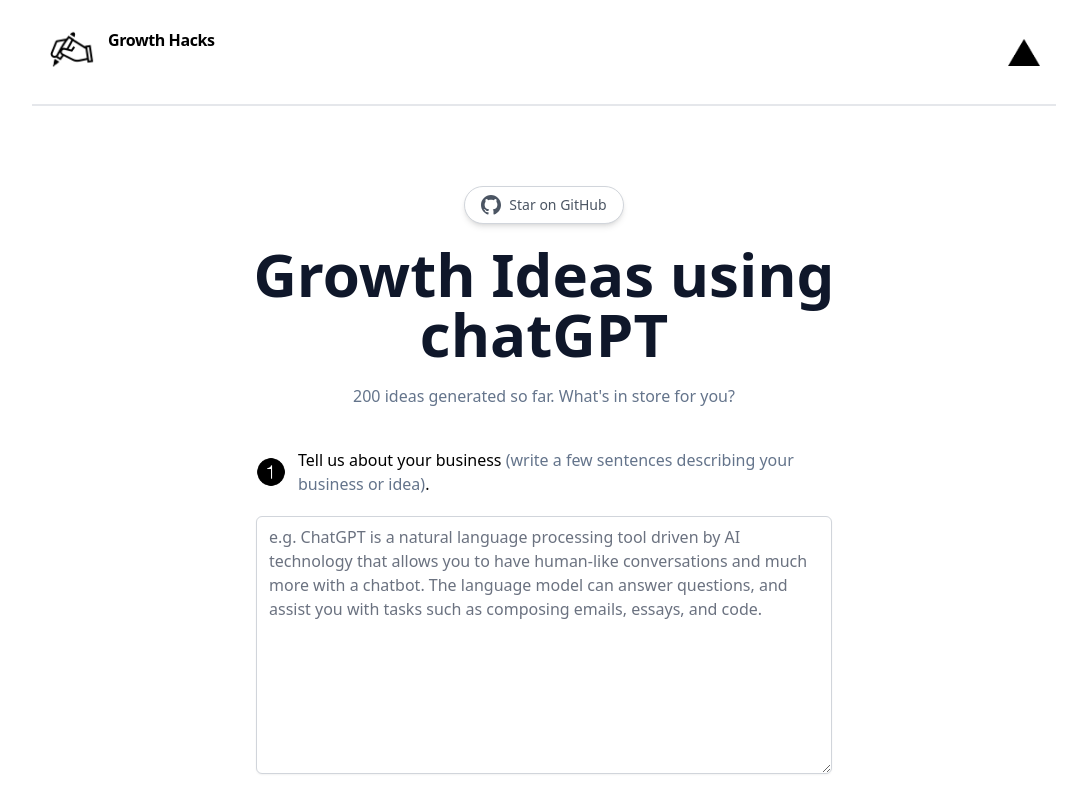
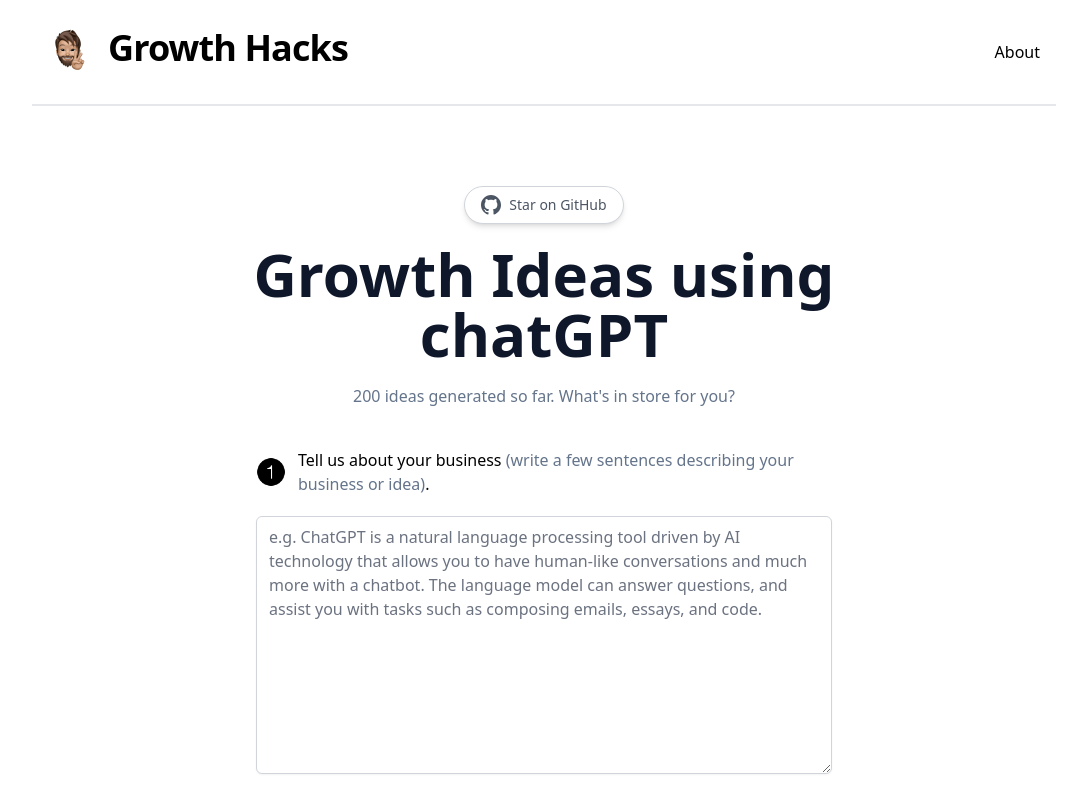
Before and after one commit to amankalra172/growth-ai-main, a Next.js app: page / in a window 1280 px wide. Shown: the top 799 px of the page, without its empty margins (96-1183 px from the left). Built offline with nearby package versions, Linux system fonts and the light colour scheme.

Commit message:
Editted header

```diff
--- a/components/Header.tsx
+++ b/components/Header.tsx
@@ -7,28 +7,19 @@
       <Link href="/" className="flex space-x-3">
         <Image
           alt="header text"
-          src="/writingIcon.png"
+          src="/android-chrome-192x192.png"
           className="sm:w-12 sm:h-12 w-8 h-8"
           width={32}
           height={32}
         />
-        <h1 className="m:text-6xl text-4generatedBiosxl font-bold ml-2 tracking-tight">
+        <h1 className="sm:text-4xl text-2xl font-bold ml-2 tracking-tight">
           Growth Hacks
         </h1>
       </Link>
-      <a
-        href="https://vercel.com/"
-        target="_blank"
-        rel="noreferrer"
-      >
-        <Image
-          alt="Vercel Icon"
-          src="/vercelLogo.png"
-          className="sm:w-8 sm:h-[27px] w-8 h-[28px]"
-          width={32}
-          height={28}
-        />
-      </a>
+
+      <Link href="https://www.amankalra.com">
+      <p className="text-left font-medium font-italic"> About </p>
+      </Link>
     </header>
   );
 }
```
Also changed, not shown: public/android-chrome-192x192.png (added).
